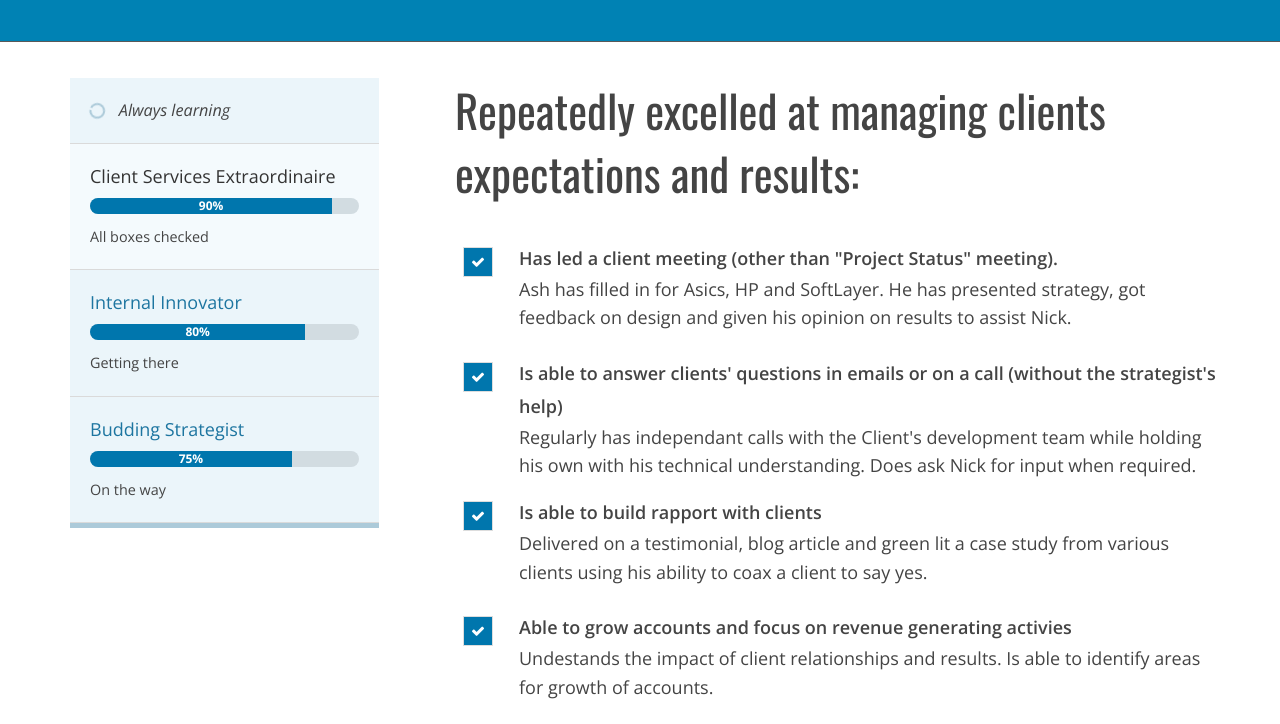
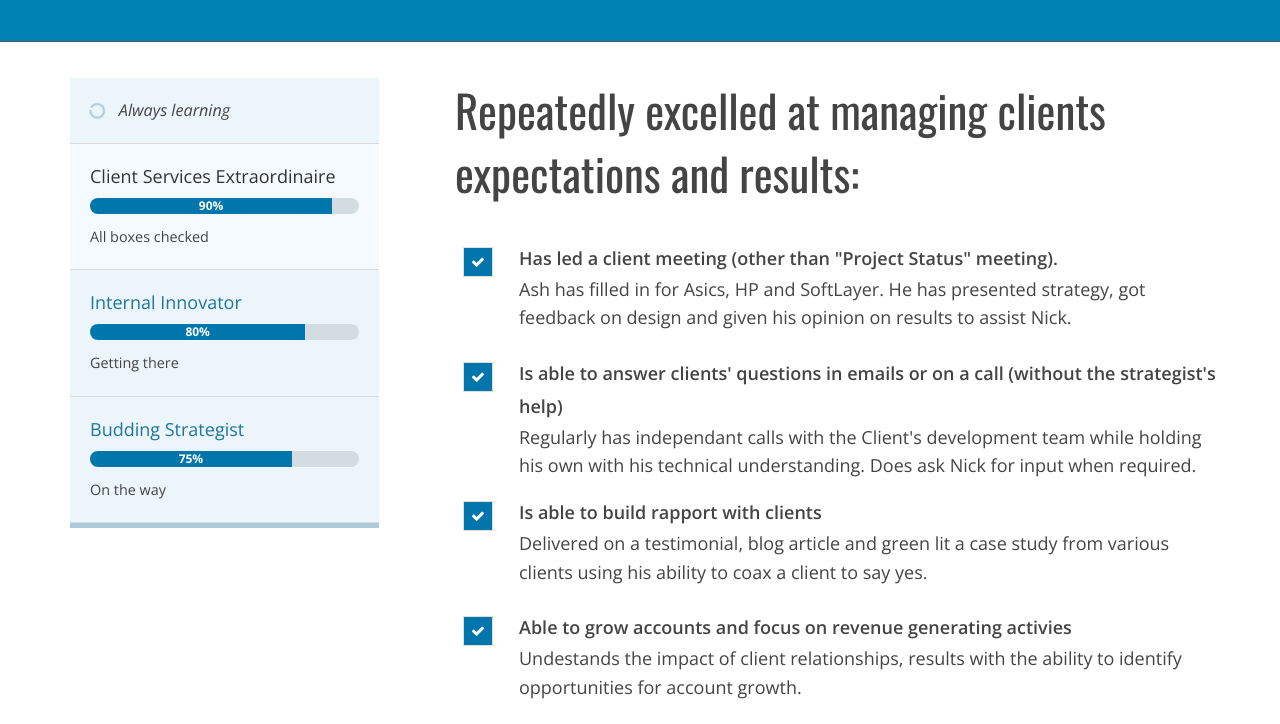
Before and after one commit to kumarbei/StratApp, a plain HTML site: page checklist.htm in a window 1280 px wide. Shown: the part 226-950 px from the top of the page. Drawn offline with nearby package versions, Linux system fonts and the light colour scheme.

Commit message:
account growth

```diff
--- a/checklist.htm
+++ b/checklist.htm
@@ -188,7 +188,7 @@
            <label for="checkbox-5" class="checkbox-custom-label"> </label>
 </div>
 <span class="chie">Able to grow accounts and focus on revenue generating activies</span>
-  <p>Undestands the impact of client relationships and results. Is able to identify areas for growth of accounts.</p>
+  <p>Undestands the impact of client relationships, results with the ability to identify opportunities for account growth.</p>
 
 <div class="clearfix"></div>
 
```
